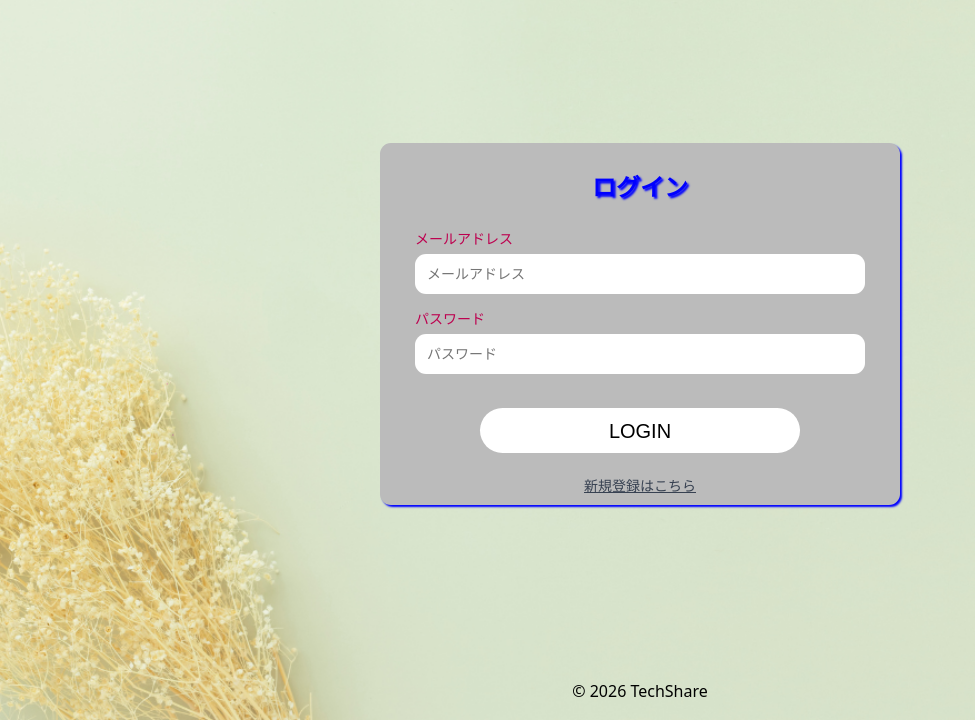
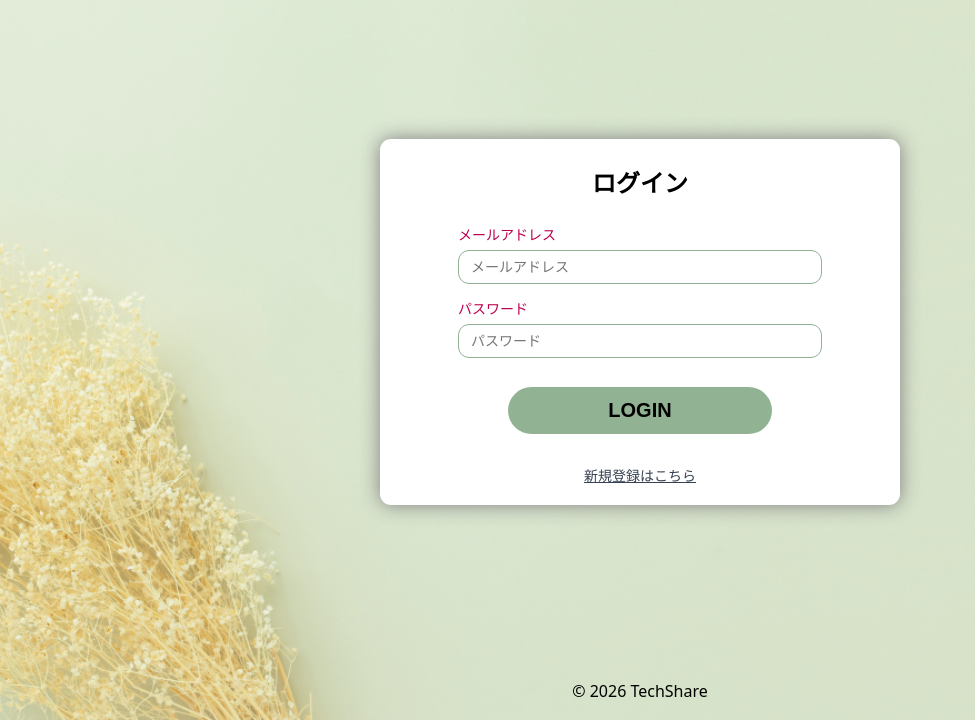
Before and after one commit to gorimax/hackathon_sns_f_team, a Flask app: page /login in a window 1280 px wide. Shown: the part 80-800 px from the top of the page, without its empty margins (0-975 px from the left). Run offline with Flask 2, Linux system fonts and the light colour scheme.

Commit message:
auth.cssの枠サイズ指定をpxから%に変更

```diff
--- a/SNSApp/static/css/auth.css
+++ b/SNSApp/static/css/auth.css
@@ -13,7 +13,7 @@ main {
     align-items: center;
     justify-content: center;
     height: 85vh;
-    padding: 24px 16px 55px;
+    padding: 24px 16px 60px;
 }
 
 /* カードの横幅 */
@@ -24,36 +24,56 @@ main {
 
 /* カードの見た目調整 */
 .card {
-    background-color: rgb(187, 187, 187);
+    background-color: #ffffff;
     border-radius: 11px;
     /* 影をつける */
-    box-shadow: 2px 2px 2px blue;
+    box-shadow: 0 0 20px gray;
 }
 
 /* カード内のログイン、新規登録のデザイン調整 */
 .auth-title {
     text-align: center;
     font-size: 1.5rem;
-    color: blue;
+    font-weight: 700;
+    color: black;
     padding-top: 25px;
     margin-bottom: 25px;
     margin-top: 0;
     /* 文字に影 */
-    text-shadow: 2px 2px 2px blue;
+    /* text-shadow: 2px 2px 2px blue; */
 }
+
+/* ===== auth form ===== */
 
 .auth-form {
     display: flex;
-    justify-content: center;
     flex-direction: column;
     gap: 14px;
+    width: 70%;
+    margin: 0 auto;
 }
 
 .auth-form>div {
     display: flex;
     flex-direction: column;
-    margin: 0 auto;
     gap: 6px;
+
+}
+
+
+/* 入力欄のデザイン調整 */
+.auth-form input[type="text"],
+.auth-form input[type="password"] {
+    padding: 8px 12px;
+    border: 1px solid #92B294;
+    border-radius: 11px;
+    font-size: 14px;
+}
+
+.auth-button-container {
+    display: flex;
+    flex-direction: column;
+    align-items: center;
 }
 
 .auth-form label {
@@ -61,41 +81,26 @@ main {
     color: #bd004f;
 }
 
-.auth-form input[type="text"],
-.auth-form input[type="password"] {
-    height: 40px;
-    width: 450px;
-    padding: 8px 12px;
-    border: none;
-    border-radius: 11px;
-    font-size: 14px;
-}
-
-.auth-button-container {
-    display: flex;
-    justify-content: center;
-    margin-top: 24px;
-}
-
+/* ボタンのデザイン調整 */
 .auth-button {
-    width: 320px;
-    height: 45px;
-    padding: 12px 24px;
-    margin-top: 20px;
+    padding: 12px 100px;
     color: black;
-    font-style: bold;
+    background-color: #92B294;
     font-size: 20px;
-    background-color: white;
+    font-weight: 600;
     border-radius: 30px;
     border: none;
     cursor: pointer;
+    margin: 15px auto 0;
+}
+
+.auth-button:hover {
+    background-color: #626873;
 }
 
 .auth-link {
-    display: block;
-    text-align: center;
-    margin-top: 16px;
-    margin-bottom: 10px;
+    margin-top: 25px;
+    margin-bottom: 20px;
     font-size: 14px;
     color: #374151;
 }
```
